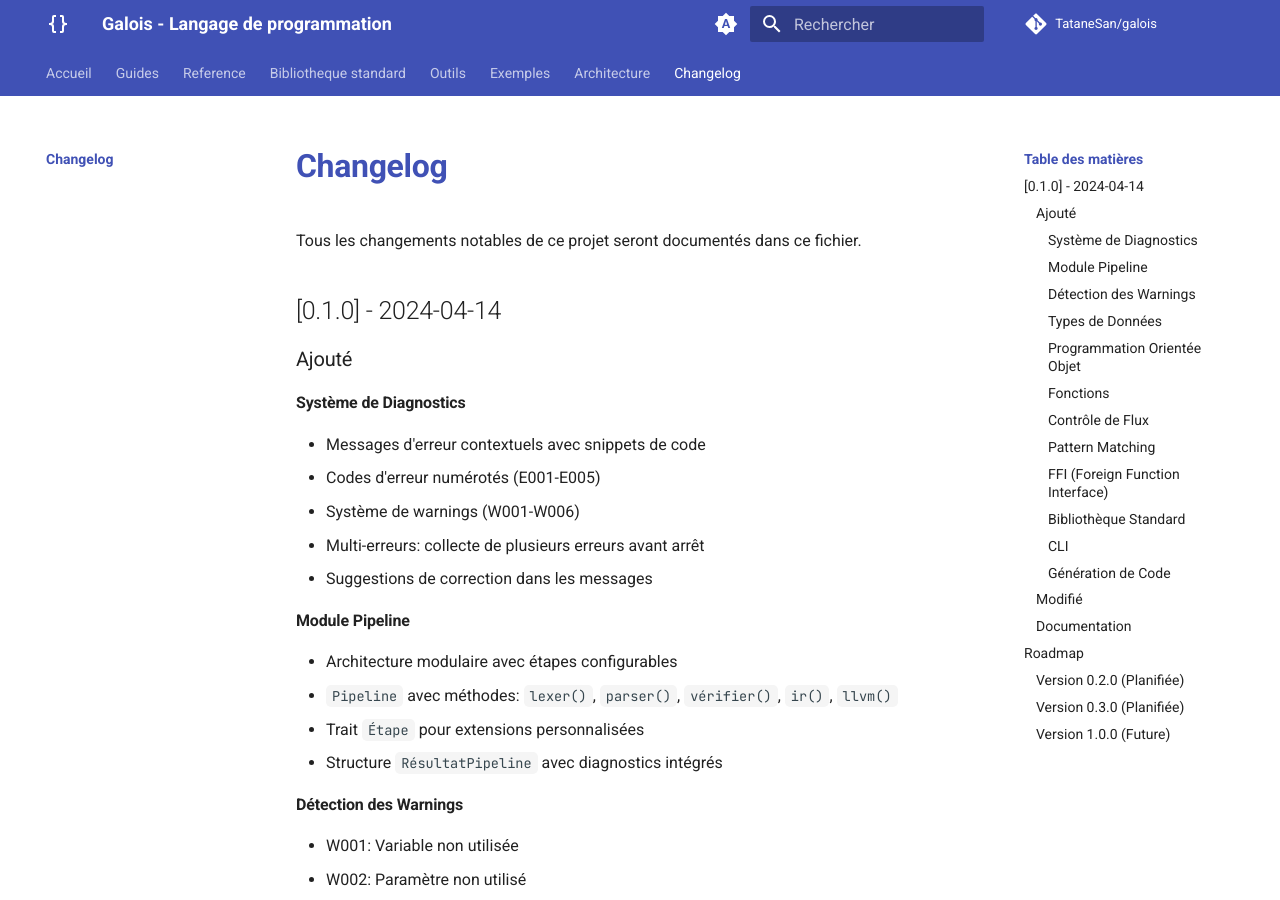
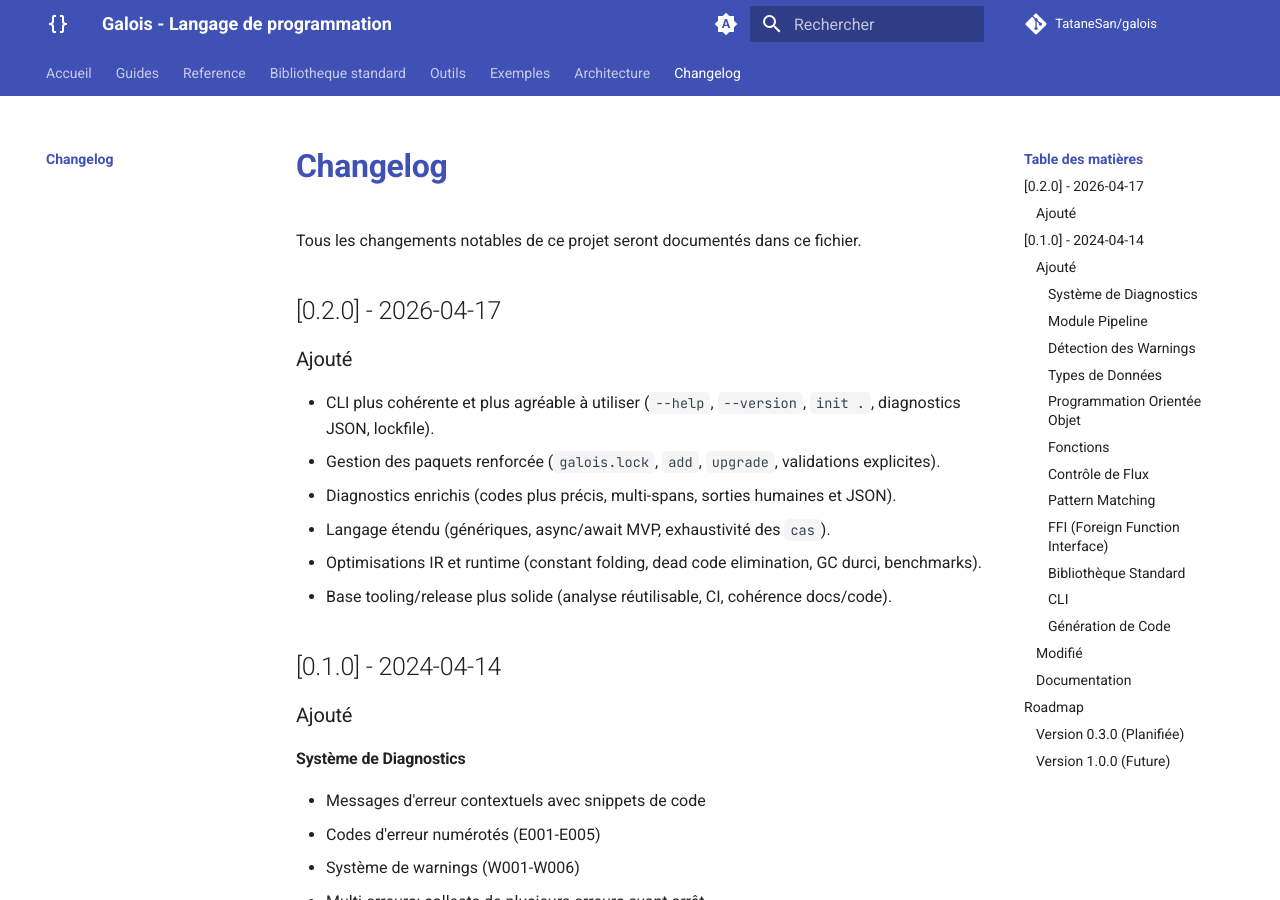
Before and after one commit to TataneSan/galois, an MkDocs documentation site: the page built from docs/CHANGELOG.md, in a window 1280 px wide and 900 px high. Built offline with MkDocs 1.6.1 and Material for MkDocs 9.7.7, drawn with Linux system fonts in a browser that asks for light colours; comment, search, counter and statistics services are not loaded; some of the changed text lies outside the part shown.

Commit message:
Release Galois 0.2.0

```diff
--- a/Cargo.toml
+++ b/Cargo.toml
@@ -1,6 +1,6 @@
 [package]
 name = "galois"
-version = "0.1.0"
+version = "0.2.0"
 edition = "2021"
 
 [dependencies]
--- a/docs/CHANGELOG.md
+++ b/docs/CHANGELOG.md
@@ -1,6 +1,16 @@
 # Changelog
 
 Tous les changements notables de ce projet seront documentés dans ce fichier.
+
+## [0.2.0] - 2026-04-17
+
+### Ajouté
+- CLI plus cohérente et plus agréable à utiliser (`--help`, `--version`, `init .`, diagnostics JSON, lockfile).
+- Gestion des paquets renforcée (`galois.lock`, `add`, `upgrade`, validations explicites).
+- Diagnostics enrichis (codes plus précis, multi-spans, sorties humaines et JSON).
+- Langage étendu (génériques, async/await MVP, exhaustivité des `cas`).
+- Optimisations IR et runtime (constant folding, dead code elimination, GC durci, benchmarks).
+- Base tooling/release plus solide (analyse réutilisable, CI, cohérence docs/code).
 
 ## [0.1.0] - 2024-04-14
 
@@ -97,12 +107,6 @@ Tous les changements notables de ce projet seront documentés dans ce fichier.
 
 ## Roadmap
 
-### Version 0.2.0 (Planifiée)
-- [ ] Génériques/Templates
-- [ ] Async/Await
-- [x] Optimisations IR (constant folding, dead code elimination)
-- [ ] Tests unitaires pour runtime/collections et gc
-
 ### Version 0.3.0 (Planifiée)
 - [ ] Backend alternatif (inkwell)
 - [ ] Système de plugins
--- a/docs/javascripts/extra.js
+++ b/docs/javascripts/extra.js
@@ -46,5 +46,5 @@ document.addEventListener("DOMContentLoaded", function() {
 });
 
 // Version actuelle
-console.log('📚 Documentation Galois v0.1.0');
+console.log('📚 Documentation Galois v0.2.0');
 console.log('🔗 https://github.com/TataneSan/galois');
--- a/setup.py
+++ b/setup.py
@@ -2,7 +2,7 @@ from setuptools import setup, find_packages
 
 setup(
     name="galois-lexer",
-    version="0.1.0",
+    version="0.2.0",
     packages=find_packages(),
     entry_points={
         "pygments.lexers": [
```
Also changed, not shown: CHANGELOG.md (+10 -6 lines), 1 other file.
